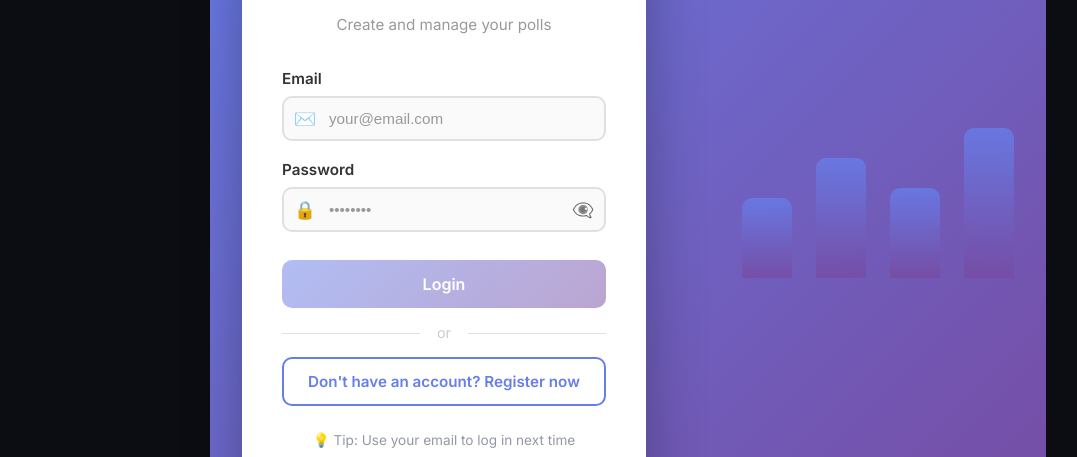
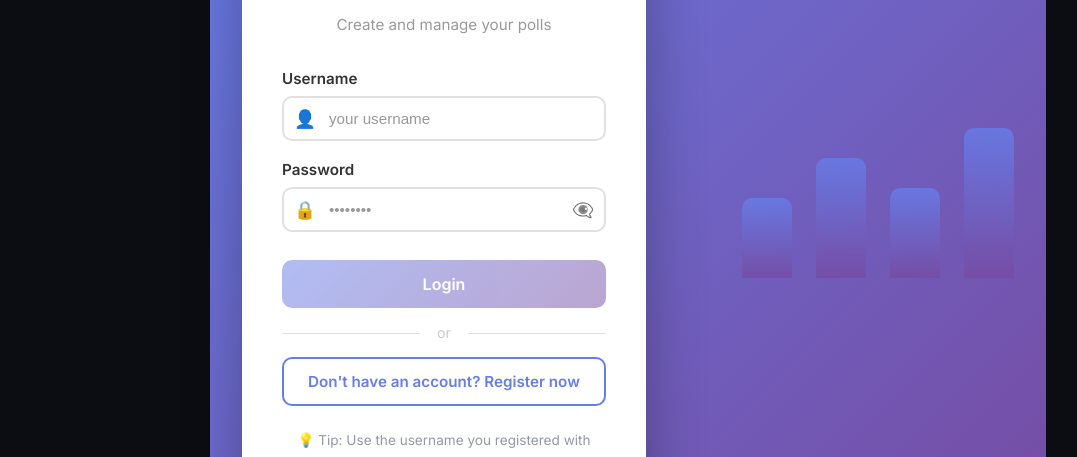
Before and after one commit to haovo2342005/PollBuilder-Frontend, a Vue app: page /login in a window 1280 px wide. Shown: the part 343-800 px from the top of the page, without its empty margins (12-1089 px from the left). Built offline with nearby package versions, Linux system fonts and the light colour scheme; no server answers; the HTML template or start-up script is replaced by a standard one.

Commit message:
fix: point auth/polls API to gateway BASE_URL, fix input text color

```diff
--- a/src/components/PollCard.vue
+++ b/src/components/PollCard.vue
@@ -1,6 +1,7 @@
 <script setup>
 import { ref, computed } from 'vue'
 import { useRouter } from 'vue-router'
+import { BASE_URL } from '../api/http'
 
 const props = defineProps({
   poll: {
@@ -39,7 +40,7 @@ async function deletePoll() {
   isDeleting.value = true
   try {
     const token = localStorage.getItem('token')
-    const response = await fetch(`/api/polls/${props.poll.id}`, {
+    const response = await fetch(`${BASE_URL}/api/polls/${props.poll.id}`, {
       method: 'DELETE',
       headers: { 'Authorization': `Bearer ${token}` }
     })
--- a/src/views/DashboardView.vue
+++ b/src/views/DashboardView.vue
@@ -2,6 +2,7 @@
 import { ref, onMounted, computed } from 'vue'
 import { useRouter } from 'vue-router'
 import PollCard from '../components/PollCard.vue'
+import { BASE_URL } from '../api/http'
 
 const router = useRouter()
 const user = ref(null)
@@ -34,7 +35,7 @@ async function fetchPolls() {
   isLoading.value = true
   try {
     const token = localStorage.getItem('token')
-    const response = await fetch('/api/polls/my-polls', {
+    const response = await fetch(`${BASE_URL}/api/polls/my-polls`, {
       headers: { 'Authorization': `Bearer ${token}` }
     })
     if (response.ok) {
@@ -71,7 +72,7 @@ async function handleCreatePoll() {
   isLoading.value = true
   try {
     const token = localStorage.getItem('token')
-    const response = await fetch('/api/polls', {
+    const response = await fetch(`${BASE_URL}/api/polls`, {
       method: 'POST',
       headers: {
         'Content-Type': 'application/json',
--- a/src/views/LoginView.vue
+++ b/src/views/LoginView.vue
@@ -1,19 +1,21 @@
 <script setup>
 import { ref, computed } from 'vue'
-import { useRouter } from 'vue-router'
+import { useRouter, useRoute } from 'vue-router'
+import { BASE_URL } from '../api/http'
 
 const router = useRouter()
+const route = useRoute()
 const isLoading = ref(false)
 const error = ref('')
 const showPassword = ref(false)
 
 const formData = ref({
-  email: '',
+  username: '',
   password: ''
 })
 
 const isFormValid = computed(() => {
-  return formData.value.email.trim() && formData.value.password.length >= 6
+  return formData.value.username.trim() && formData.value.password.length >= 8
 })
 
 async function handleLogin() {
@@ -21,23 +23,35 @@ async function handleLogin() {
   isLoading.value = true
 
   try {
-    const response = await fetch('/api/auth/login', {
+    const response = await fetch(`${BASE_URL}/auth/login`, {
       method: 'POST',
       headers: { 'Content-Type': 'application/json' },
       body: JSON.stringify({
-        email: formData.value.email.trim(),
+        username: formData.value.username.trim(),
         password: formData.value.password
       })
     })
 
     if (!response.ok) {
-      throw new Error('Incorrect email or password')
+      let message = 'Incorrect username or password'
+      try {
+        const data = await response.json()
+        if (data?.title) message = data.title
+        if (data?.errors) {
+          const first = Object.values(data.errors).flat()[0]
+          if (first) message = first
+        }
+      } catch (_) {}
+      throw new Error(message)
     }
 
-    const { token, user } = await response.json()
-
-    localStorage.setItem('token', token)
-    localStorage.setItem('user', JSON.stringify(user))
+    const data = await response.json()
+    // Backend returns: { token, username, expiresAt }
+    localStorage.setItem('token', data.token)
+    localStorage.setItem('user', JSON.stringify({
+      username: data.username,
+      expiresAt: data.expiresAt
+    }))
 
     const redirect = typeof route.query.redirect === 'string' ? route.query.redirect : null
     if (redirect) {
@@ -75,16 +89,17 @@ function goToRegister() {
           <p>{{ error }}</p>
         </div>
 
-        <!-- Email Field -->
+        <!-- Username Field -->
         <div class="form-group">
-          <label for="email">Email</label>
+          <label for="username">Username</label>
           <div class="input-wrapper">
-            <span class="icon">✉️</span>
+            <span class="icon">👤</span>
             <input
-              id="email"
-              v-model="formData.email"
-              type="email"
-              placeholder="your@email.com"
+              id="username"
+              v-model="formData.username"
+              type="text"
+              placeholder="your username"
+              autocomplete="username"
               required
               @focus="error = ''"
             />
@@ -101,6 +116,7 @@ function goToRegister() {
               v-model="formData.password"
               :type="showPassword ? 'text' : 'password'"
               placeholder="••••••••"
+              autocomplete="current-password"
               required
               @focus="error = ''"
             />
@@ -134,7 +150,7 @@ function goToRegister() {
 
       <!-- Footer -->
       <div class="login-footer">
-        <p>💡 Tip: Use your email to log in next time</p>
+        <p>💡 Tip: Use the username you registered with</p>
       </div>
     </div>
 
@@ -169,6 +185,7 @@ function goToRegister() {
   padding: 2.5rem;
   box-shadow: 0 20px 60px rgba(0, 0, 0, 0.3);
   animation: slideUp 0.5s ease-out;
+  color-scheme: light;
 }
 
 @keyframes slideUp {
@@ -254,28 +271,43 @@ function goToRegister() {
   left: 12px;
   font-size: 1.1rem;
   pointer-events: none;
+  z-index: 1;
 }
 
 .input-wrapper input {
   width: 100%;
-  padding: 0.75rem 0.75rem 0.75rem 2.8rem;
+  padding: 0.75rem 2.5rem 0.75rem 2.8rem;
   border: 2px solid #e0e0e0;
   border-radius: 10px;
   font-size: 0.95rem;
   transition: border-color 0.3s ease, box-shadow 0.3s ease;
-  background: #fafafa;
-  color: #333;          /* ← thêm dòng này */
+  background: #ffffff;
+  color: #1a1a1a;
+  -webkit-text-fill-color: #1a1a1a;
+  caret-color: #1a1a1a;
 }
-  .input-wrapper input::placeholder {
+
+.input-wrapper input::placeholder {
   color: #999;
+  -webkit-text-fill-color: #999;
   opacity: 1;
+}
+
+/* Fix browser autofill making text same color as background */
+.input-wrapper input:-webkit-autofill,
+.input-wrapper input:-webkit-autofill:hover,
+.input-wrapper input:-webkit-autofill:focus {
+  -webkit-text-fill-color: #1a1a1a !important;
+  caret-color: #1a1a1a;
+  box-shadow: 0 0 0 1000px #ffffff inset !important;
+  transition: background-color 5000s ease-in-out 0s;
 }
 
 .input-wrapper input:focus {
   outline: none;
   border-color: #667eea;
-  box-shadow: 0 0 0 3px rgba(102, 126, 234, 0.1);
-  background: white;
+  box-shadow: 0 0 0 3px rgba(102, 126, 234, 0.15);
+  background: #ffffff;
 }
 
 .toggle-password {
--- a/src/views/RegisterView.vue
+++ b/src/views/RegisterView.vue
@@ -1,6 +1,7 @@
 <script setup>
 import { ref, computed } from 'vue'
 import { useRouter } from 'vue-router'
+import { BASE_URL } from '../api/http'
 
 const router = useRouter()
 const isLoading = ref(false)
@@ -22,7 +23,7 @@ const isFormValid = computed(() => {
   return (
     formData.value.username.trim().length >= 3 &&
     formData.value.email.trim() &&
-    formData.value.password.length >= 6 &&
+    formData.value.password.length >= 8 &&
     passwordMatch.value
   )
 })
@@ -37,7 +38,7 @@ async function handleRegister() {
   isLoading.value = true
 
   try {
-    const response = await fetch('/api/auth/register', {
+    const response = await fetch(`${BASE_URL}/auth/register`, {
       method: 'POST',
       headers: { 'Content-Type': 'application/json' },
       body: JSON.stringify({
@@ -48,14 +49,26 @@ async function handleRegister() {
     })
 
     if (!response.ok) {
-      const data = await response.json()
-      throw new Error(data.message || 'Registration failed')
+      let message = 'Registration failed'
+      try {
+        const data = await response.json()
+        if (data?.title) message = data.title
+        if (data?.errors) {
+          const first = Object.values(data.errors).flat()[0]
+          if (first) message = first
+        }
+        if (data?.detail) message = data.detail
+      } catch (_) {}
+      throw new Error(message)
     }
 
-    const { token, user } = await response.json()
-
-    localStorage.setItem('token', token)
-    localStorage.setItem('user', JSON.stringify(user))
+    const data = await response.json()
+    // Backend returns: { token, username, expiresAt }
+    localStorage.setItem('token', data.token)
+    localStorage.setItem('user', JSON.stringify({
+      username: data.username,
+      expiresAt: data.expiresAt
+    }))
 
     router.push({ name: 'dashboard' })
   } catch (err) {
@@ -98,12 +111,15 @@ function goToLogin() {
               v-model="formData.username"
               type="text"
               placeholder="username"
+              autocomplete="username"
               minlength="3"
               required
               @focus="error = ''"
             />
           </div>
-          <small v-if="formData.username.length < 3" class="hint">Minimum 3 characters</small>
+          <small v-if="formData.username.length > 0 && formData.username.length < 3" class="hint">
+            Minimum 3 characters
+          </small>
         </div>
 
         <!-- Email Field -->
@@ -116,6 +132,7 @@ function goToLogin() {
               v-model="formData.email"
               type="email"
               placeholder="your@email.com"
+              autocomplete="email"
               required
               @focus="error = ''"
             />
@@ -132,7 +149,8 @@ function goToLogin() {
               v-model="formData.password"
               :type="showPassword ? 'text' : 'password'"
               placeholder="••••••••"
-              minlength="6"
+              autocomplete="new-password"
+              minlength="8"
               required
               @focus="error = ''"
             />
@@ -144,7 +162,9 @@ function goToLogin() {
               {{ showPassword ? '👁️' : '👁️‍🗨️' }}
             </button>
           </div>
-          <small v-if="formData.password.length < 6" class="hint">Minimum 6 characters</small>
+          <small v-if="formData.password.length > 0 && formData.password.length < 8" class="hint">
+            Minimum 8 characters
+          </small>
         </div>
 
         <!-- Confirm Password Field -->
@@ -157,6 +177,7 @@ function goToLogin() {
               v-model="formData.confirmPassword"
               :type="showPassword ? 'text' : 'password'"
               placeholder="••••••••"
+              autocomplete="new-password"
               required
               @focus="error = ''"
             />
@@ -216,6 +237,7 @@ function goToLogin() {
   padding: 2.5rem;
   box-shadow: 0 20px 60px rgba(0, 0, 0, 0.3);
   animation: slideUp 0.5s ease-out;
+  color-scheme: light;
 }
 
 @keyframes slideUp {
@@ -301,23 +323,43 @@ function goToLogin() {
   left: 12px;
   font-size: 1.1rem;
   pointer-events: none;
+  z-index: 1;
 }
 
 .input-wrapper input {
   width: 100%;
-  padding: 0.75rem 0.75rem 0.75rem 2.8rem;
+  padding: 0.75rem 2.5rem 0.75rem 2.8rem;
   border: 2px solid #e0e0e0;
   border-radius: 10px;
   font-size: 0.95rem;
   transition: border-color 0.3s ease, box-shadow 0.3s ease;
-  background: #fafafa;
+  background: #ffffff;
+  color: #1a1a1a;
+  -webkit-text-fill-color: #1a1a1a;
+  caret-color: #1a1a1a;
+}
+
+.input-wrapper input::placeholder {
+  color: #999;
+  -webkit-text-fill-color: #999;
+  opacity: 1;
+}
+
+/* Fix browser autofill making text same color as background */
+.input-wrapper input:-webkit-autofill,
+.input-wrapper input:-webkit-autofill:hover,
+.input-wrapper input:-webkit-autofill:focus {
+  -webkit-text-fill-color: #1a1a1a !important;
+  caret-color: #1a1a1a;
+  box-shadow: 0 0 0 1000px #ffffff inset !important;
+  transition: background-color 5000s ease-in-out 0s;
 }
 
 .input-wrapper input:focus {
   outline: none;
   border-color: #667eea;
-  box-shadow: 0 0 0 3px rgba(102, 126, 234, 0.1);
-  background: white;
+  box-shadow: 0 0 0 3px rgba(102, 126, 234, 0.15);
+  background: #ffffff;
 }
 
 .toggle-password {
```
Also changed, not shown: src/api/polls.js (+6 -6 lines), src/api/votes.js (+4 -4 lines).
